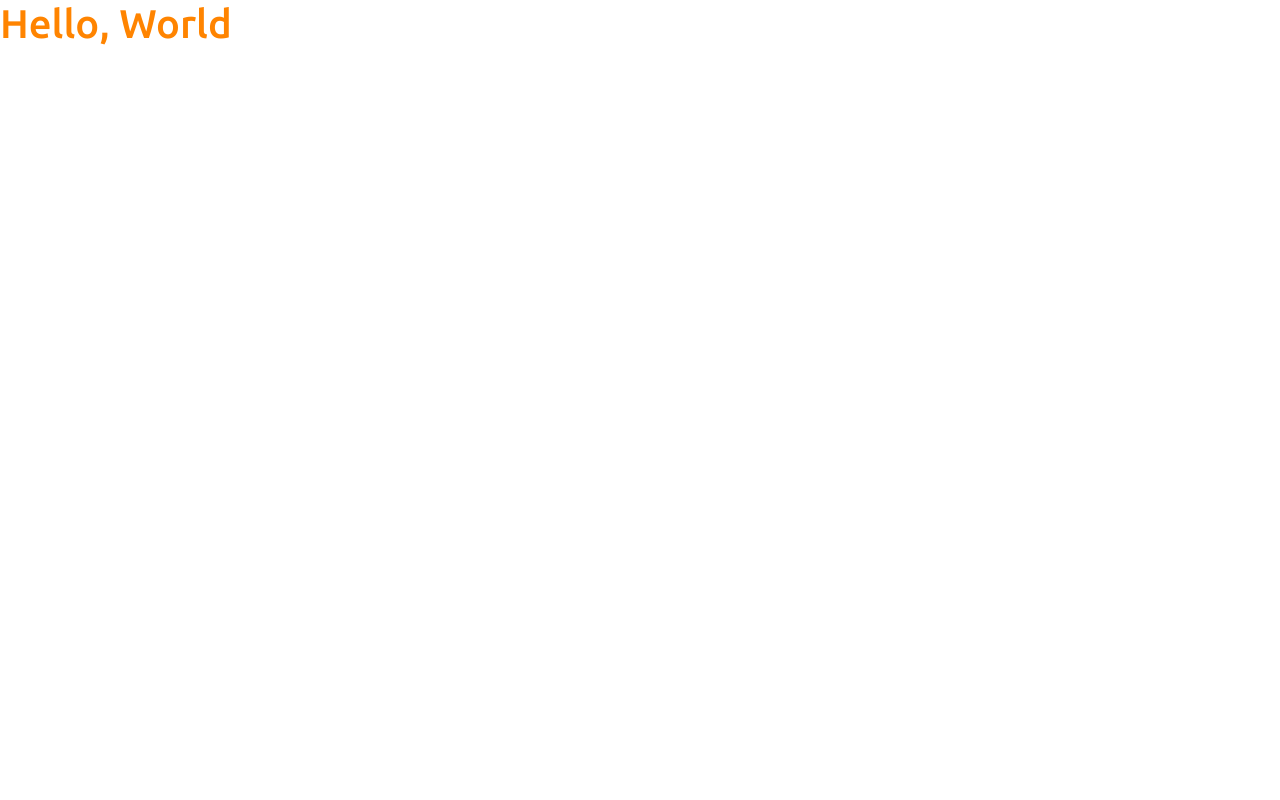
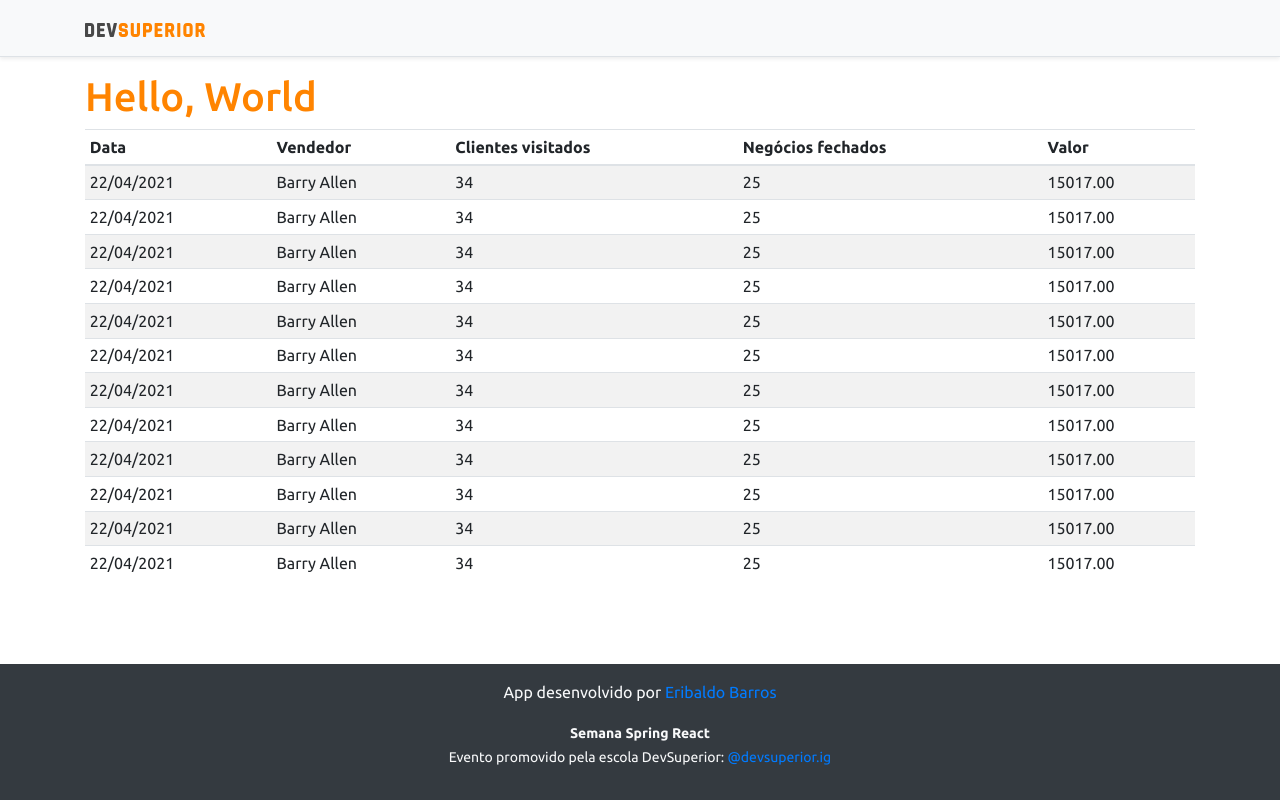
Before and after one commit to BaldinhO17/projeto-sds3, a React (Create React App) app in the folder frontend/: page / in a window 1280 px wide. Built offline with nearby package versions, Linux system fonts and the light colour scheme.

Commit message:
Basic static components

```diff
--- a/frontend/src/App.tsx
+++ b/frontend/src/App.tsx
@@ -1,10 +1,18 @@
+import NavBar from "./components/NavBar";
+import DataTable from "./components/DataTable";
+import Footer from "./components/Footer";
+
+
 function App() {
   return (
-    <div className="App">
-      <header className="App-header">
+    <>
+      <NavBar />
+      <main className="container">
         <h1 className="text-primary">Hello, World</h1>
-      </header>
-    </div>
+        <DataTable />
+      </main>
+      <Footer />
+    </>
   );
 }
 
--- /dev/null
+++ b/frontend/src/components/DataTable/index.tsx
@@ -0,0 +1,107 @@
+
+
+const DataTable = () => {
+    return (
+        <div className="table-responsive">
+            <table className="table table-striped table-sm">
+                <thead>
+                    <tr>
+                        <th>Data</th>
+                        <th>Vendedor</th>
+                        <th>Clientes visitados</th>
+                        <th>Negócios fechados</th>
+                        <th>Valor</th>
+                    </tr>
+                </thead>
+                <tbody>
+                    <tr>
+                        <td>22/04/2021</td>
+                        <td>Barry Allen</td>
+                        <td>34</td>
+                        <td>25</td>
+                        <td>15017.00</td>
+                    </tr>
+                    <tr>
+                        <td>22/04/2021</td>
+                        <td>Barry Allen</td>
+                        <td>34</td>
+                        <td>25</td>
+                        <td>15017.00</td>
+                    </tr>
+                    <tr>
+                        <td>22/04/2021</td>
+                        <td>Barry Allen</td>
+                        <td>34</td>
+                        <td>25</td>
+                        <td>15017.00</td>
+                    </tr>
+                    <tr>
+                        <td>22/04/2021</td>
+                        <td>Barry Allen</td>
+                        <td>34</td>
+                        <td>25</td>
+                        <td>15017.00</td>
+                    </tr>
+                    <tr>
+                        <td>22/04/2021</td>
+                        <td>Barry Allen</td>
+                        <td>34</td>
+                        <td>25</td>
+                        <td>15017.00</td>
+                    </tr>
+                    <tr>
+                        <td>22/04/2021</td>
+                        <td>Barry Allen</td>
+                        <td>34</td>
+                        <td>25</td>
+                        <td>15017.00</td>
+                    </tr>
+                    <tr>
+                        <td>22/04/2021</td>
+                        <td>Barry Allen</td>
+                        <td>34</td>
+                        <td>25</td>
+                        <td>15017.00</td>
+                    </tr>
+                    <tr>
+                        <td>22/04/2021</td>
+                        <td>Barry Allen</td>
+                        <td>34</td>
+                        <td>25</td>
+                        <td>15017.00</td>
+                    </tr>
+                    <tr>
+                        <td>22/04/2021</td>
+                        <td>Barry Allen</td>
+                        <td>34</td>
+                        <td>25</td>
+                        <td>15017.00</td>
+                    </tr>
+                    <tr>
+                        <td>22/04/2021</td>
+                        <td>Barry Allen</td>
+                        <td>34</td>
+                        <td>25</td>
+                        <td>15017.00</td>
+                    </tr>
+                    <tr>
+                        <td>22/04/2021</td>
+                        <td>Barry Allen</td>
+                        <td>34</td>
+                        <td>25</td>
+                        <td>15017.00</td>
+                    </tr>
+                    <tr>
+                        <td>22/04/2021</td>
+                        <td>Barry Allen</td>
+                        <td>34</td>
+                        <td>25</td>
+                        <td>15017.00</td>
+                    </tr>
+                </tbody>
+            </table>
+        </div>
+    );
+}
+
+export default DataTable;
--- /dev/null
+++ b/frontend/src/components/Footer/index.tsx
@@ -0,0 +1,15 @@
+
+
+const Footer = () => {
+    return (
+        <footer className="footer mt-auto py-3 bg-dark">
+            <div className="container">
+                <p className="text-light">App desenvolvido por <a href="https://linkedin.com/in/eribaldo-barros/" target="_blank" rel="noreferrer">Eribaldo Barros</a></p>
+                <p className="text-light"><small><strong>Semana Spring React</strong><br />
+      Evento promovido pela escola DevSuperior: <a href="https://instagram.com/devsuperior.ig" target="_blank" rel="noreferrer">@devsuperior.ig</a></small></p>
+            </div>
+        </footer>
+    );
+}
+
+export default Footer;
--- /dev/null
+++ b/frontend/src/components/NavBar/index.tsx
@@ -0,0 +1,15 @@
+import ImgDsDark from '../../assets/img/ds_dark.svg';
+
+const NavBar = () => {
+    return (
+        <div className="d-flex flex-column flex-md-row align-items-center p-3 px-md-4 mb-3 bg-light border-bottom shadow-sm">
+            <div className="container">
+                <nav className="my-2 my-md-0 mr-md-3">
+                    <img src={ImgDsDark} alt="DevSuperior" width="120" />
+                </nav>
+            </div>
+        </div>
+    );
+}
+
+export default NavBar;
```
Also changed, not shown: frontend/src/assets/img/ds_dark.svg (added).
